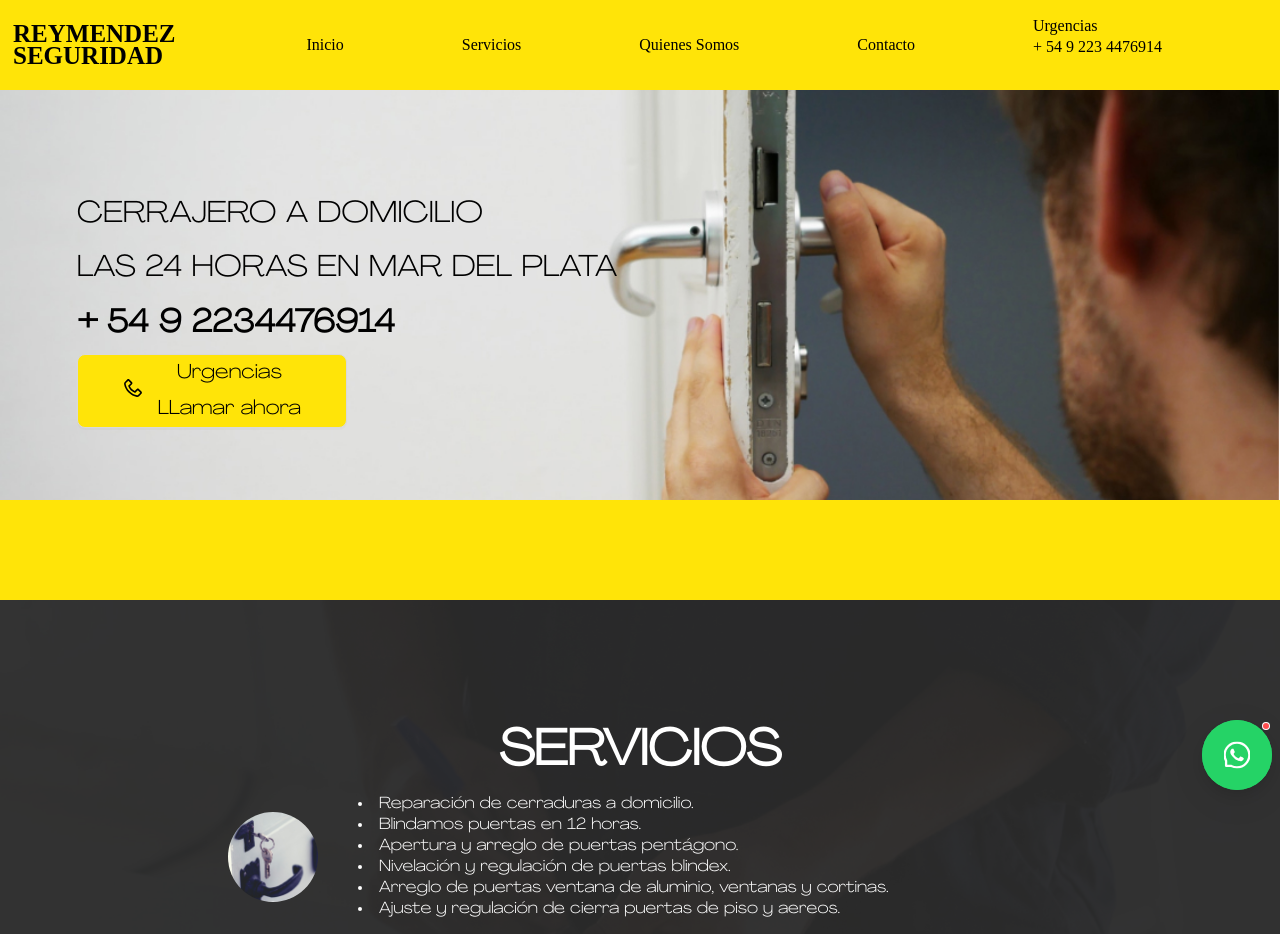
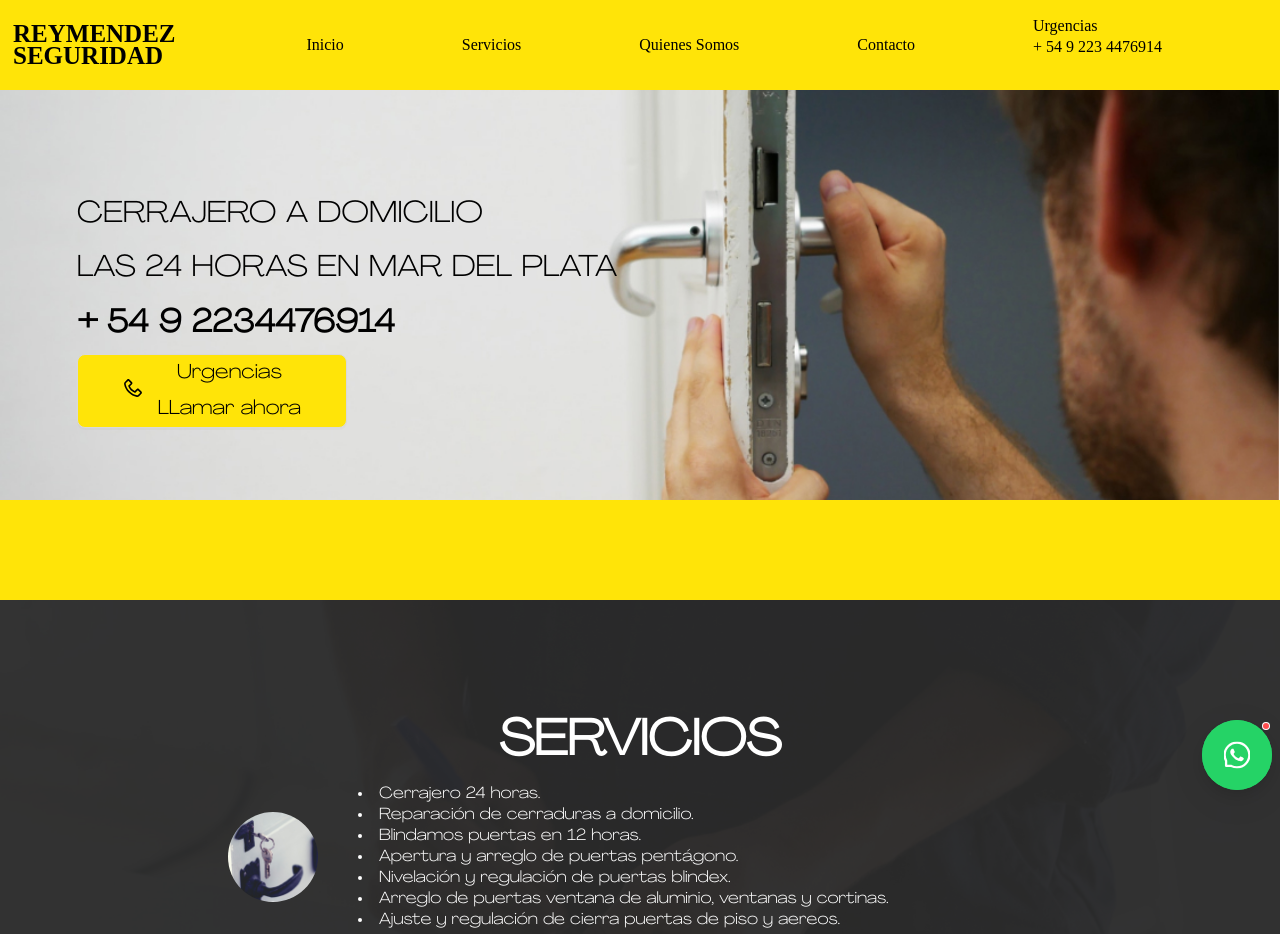
Before and after one commit to JoacoDiSant/Athena-Executor, a Next.js app: page / in a window 1280 px wide. Shown: the top 934 px of the page. Built offline with nearby package versions, Linux system fonts and the light colour scheme.

Commit message:
Add list item
Se agrego el item
<li>Cerrajero 24 horas.</li>

```diff
--- a/src/Components/Body/index.tsx
+++ b/src/Components/Body/index.tsx
@@ -67,6 +67,7 @@ function Body() {
           <div className={`Second Text ${styles.body_first_text}`}>
             <span className={styles.image1} />
             <div className={styles.textLi}>
+              <li>Cerrajero 24 horas.</li>
               <li>Reparación de cerraduras a domicilio.</li>
               <li>Blindamos puertas en 12 horas.</li>
               <li>Apertura y arreglo de puertas pentágono. </li>
```
